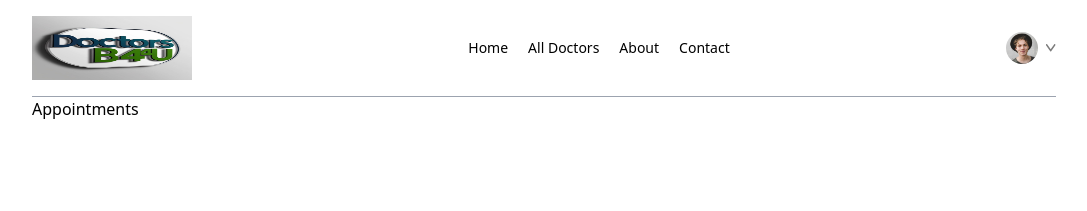
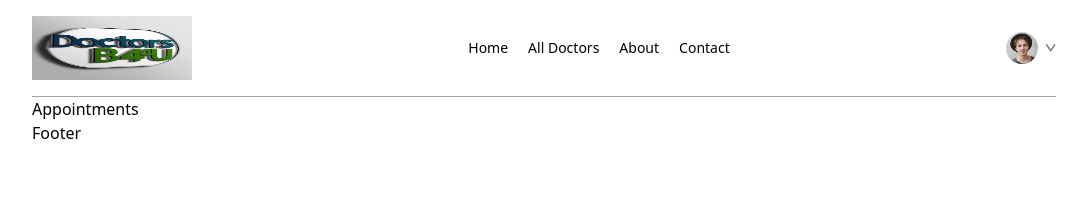
Before and after one commit to MgMorshed123/Doctor-4-U-Client, a React (Vite) app: page /appointment/1 in a window 1280 px wide. Shown: the top 211 px of the page, without its empty margins (96-1183 px from the left). Built offline with nearby package versions, Linux system fonts and the light colour scheme.

Commit message:
creating footer

```diff
--- a/src/App.jsx
+++ b/src/App.jsx
@@ -9,6 +9,7 @@
 import About from "./pages/About";
 import Appointments from "./pages/Appointments";
 import Navbar from "./components/Navbar";
+import Footer from "./components/Footer";
 
 const App = () => {
   return (
@@ -25,6 +26,7 @@
         <Route path="/my-appointments" element={<MyAppointments />} />
         <Route path="/appointment/:docId" element={<Appointments />} />
       </Routes>
+      <Footer></Footer>
     </div>
   );
 };
--- a/src/components/Banner.jsx
+++ b/src/components/Banner.jsx
@@ -1,6 +1,6 @@
 import React from "react";
 import { assets } from "../assets/assets_frontend/assets";
-import useNavigate from "react-router-dom";
+import { useNavigate } from "react-router-dom";
 
 const Banner = () => {
   const navigate = useNavigate();
--- /dev/null
+++ b/src/components/Footer.jsx
@@ -0,0 +1,7 @@
+import React from "react";
+
+const Footer = () => {
+  return <div>Footer</div>;
+};
+
+export default Footer;
```
